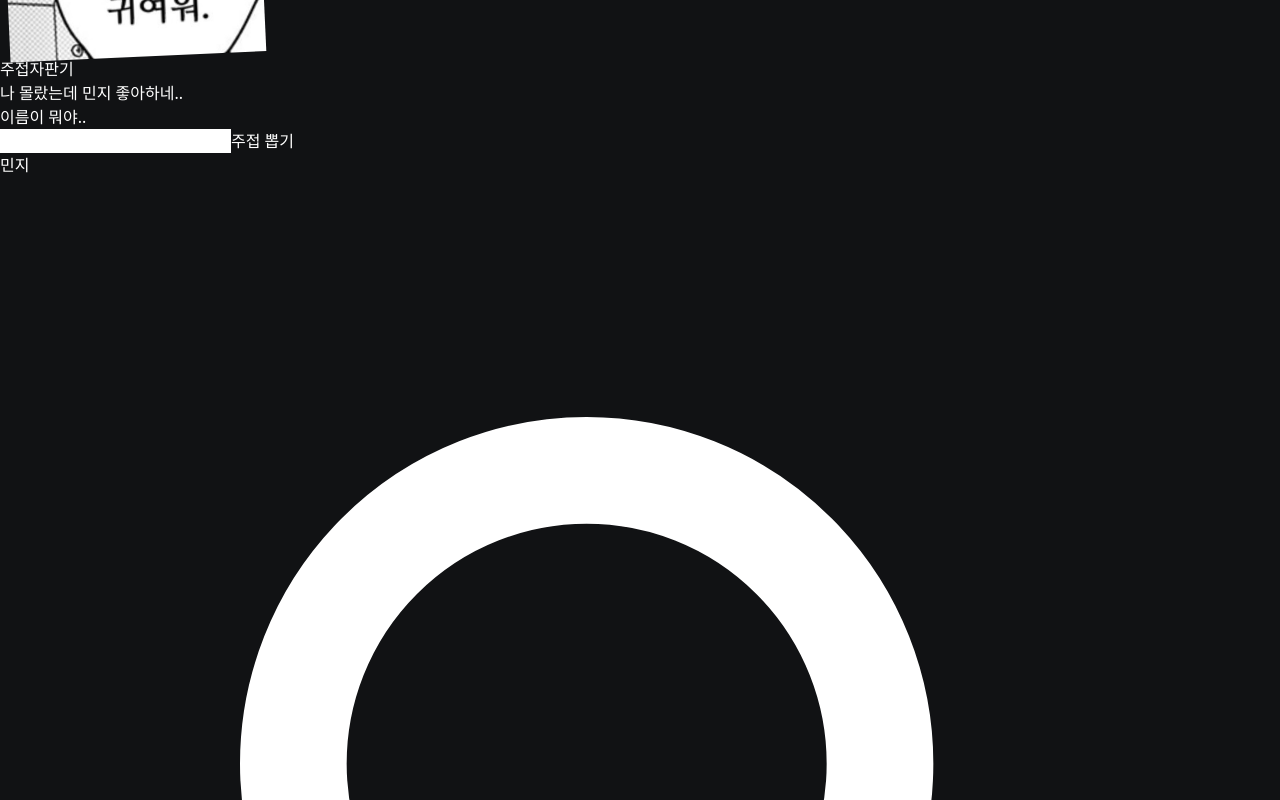
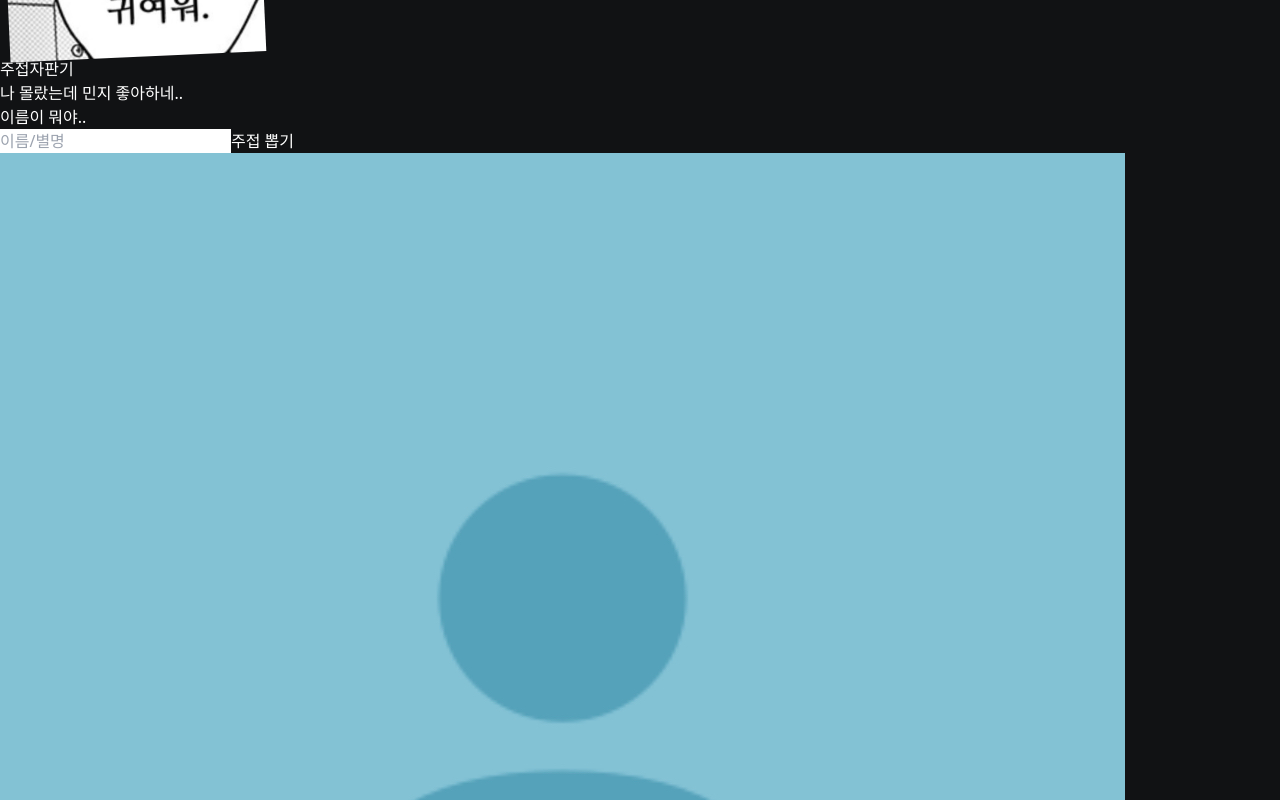
Before and after one commit to adiya-chandmani/jujeob-gen, a Next.js app: page / in a window 1280 px wide. Shown: the part 9380-10180 px from the top of the page. Built offline with nearby package versions, Linux system fonts and the light colour scheme.

Commit message:
style: use uploaded Kakao profile photo in chat preview

```diff
--- a/components/jujeob-machine.tsx
+++ b/components/jujeob-machine.tsx
@@ -233,10 +233,14 @@ function KakaoProfileAvatar() {
   return (
     <div
       aria-hidden="true"
-      className="relative h-11 w-11 shrink-0 overflow-hidden rounded-full bg-[linear-gradient(180deg,#fff3a1_0%,#ffd340_100%)] shadow-[inset_0_1px_0_rgba(255,255,255,0.5),0_3px_8px_rgba(0,0,0,0.08)]"
+      className="relative h-11 w-11 shrink-0 overflow-hidden rounded-full bg-[#f5d64f] shadow-[inset_0_1px_0_rgba(255,255,255,0.5),0_3px_8px_rgba(0,0,0,0.08)]"
     >
-      <span className="absolute left-1/2 top-[9px] h-3.5 w-3.5 -translate-x-1/2 rounded-full bg-[#6b4b00]/80" />
-      <span className="absolute bottom-[7px] left-1/2 h-5 w-7 -translate-x-1/2 rounded-t-[999px] bg-[#6b4b00]/80" />
+      <img
+        src="/background-collage/0.jpg"
+        alt=""
+        className="h-full w-full object-cover"
+        draggable={false}
+      />
     </div>
   );
 }
@@ -278,7 +282,7 @@ function BackgroundWall() {
 }
 
 export function JujeobMachine() {
-  const [name, setName] = useState(DEFAULT_NAME);
+  const [name, setName] = useState("");
   const [selectedItem, setSelectedItem] = useState<JujeobChatItem>(jujeobChatDB[0]);
   const [seenIds, setSeenIds] = useState<string[]>([jujeobChatDB[0].id]);
   const [error, setError] = useState("");
```
Also changed, not shown: public/background-collage/0.jpg (added).
